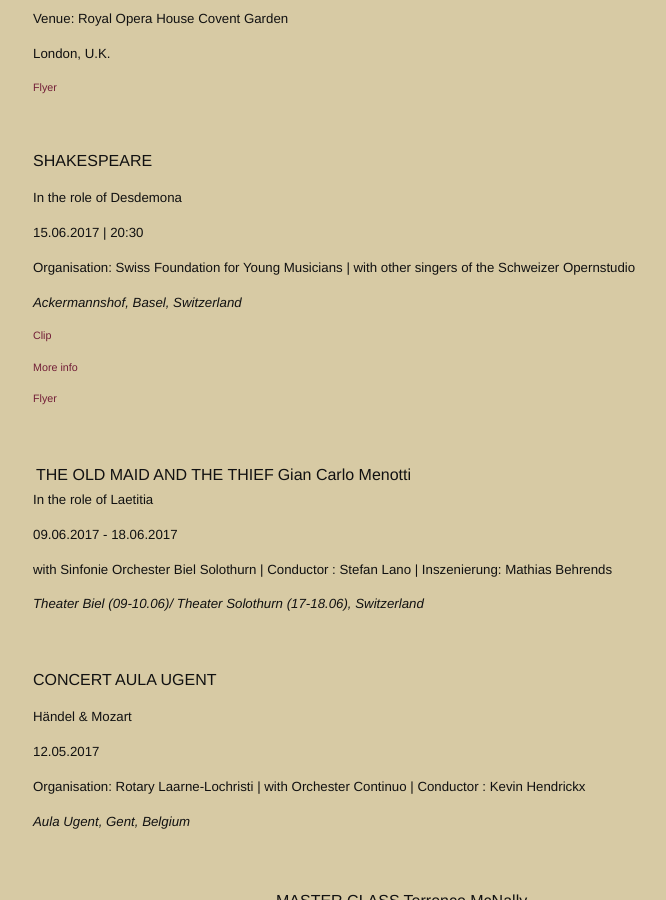
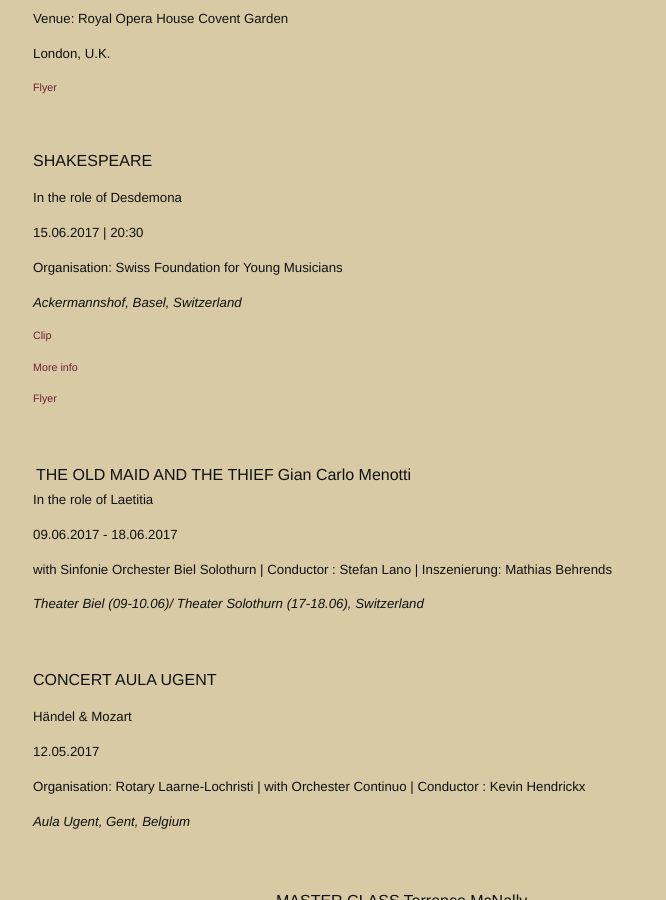
Before and after one commit to annesophie-sevens/annesophie-sevens.github.io, a Jekyll site: the page built from agenda-de.md, in a window 1280 px wide and 900 px high, scrolled down 335 px. Shown: the whole window, without its empty margins (237-903 px from the left). Built offline with Jekyll 4.4.1, drawn with Linux system fonts in a browser that asks for light colours.

Commit message:
Update agenda-de.md

```diff
--- a/agenda-de.md
+++ b/agenda-de.md
@@ -26,7 +26,7 @@ SHAKESPEARE
 
 ##### 15.06.2017 | 20:30
 
-##### Organisation: Swiss Foundation for Young Musicians | with other singers of the Schweizer Opernstudio
+##### Organisation: Swiss Foundation for Young Musicians
 
 ##### _Ackermannshof, Basel, Switzerland_
 
```
